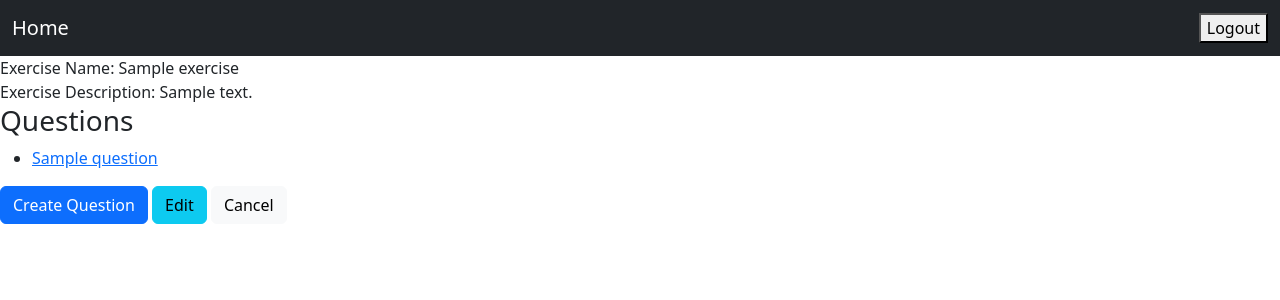
After one commit to khangduongn/logiclingo, a Django app: page /classroom/1/topic/1/exercise/1/ in a window 1280 px wide. The commit adds this page. Shown: the top 300 px of the page. Run offline with Django 5.2, Linux system fonts and the light colour scheme; a user stored in the database is signed in; tables that the repository leaves empty hold one stand-in row (values such as "Sample post").

Commit message:
Linked together exercises, topics, questions

```diff
--- a/main/forms.py
+++ b/main/forms.py
@@ -71,7 +71,7 @@ class ModifyQuestionForm(forms.ModelForm):
 class ExerciseForm(forms.ModelForm):
     class Meta:
         model = Exercise
-        fields = ['exerciseID', 'exerciseName', 'exerciseDescription']
+        fields = ['exerciseName', 'exerciseDescription']
 
 class ModifyExerciseForm(forms.ModelForm):
     class Meta:
--- a/main/templates/create_exercise.html
+++ b/main/templates/create_exercise.html
@@ -8,7 +8,7 @@
     {% csrf_token %}
     {{ form.as_p }}
     <button type="submit">Submit</button>
-    <a href="{% url 'index' %}"><button type="button">Cancel</button></a>
+    <a href="{% url 'topic' classroomID=classroomID topicID=topicID %}"><button type="button">Cancel</button></a>
 </form>
 
 {% endblock %}
--- a/main/templates/create_question.html
+++ b/main/templates/create_question.html
@@ -8,6 +8,6 @@
     {{ form.as_p }}
     <button type="submit">Create Question</button>
 </form>
-<a href="{% url 'classroom' id=classroomID %}" class="btn btn-light" role="button">Cancel</a>
+<a href="{% url 'exercise' classroomID=classroomID topicID=topicID exerciseID=exerciseID %}" class="btn btn-light" role="button">Cancel</a>
 
 {% endblock %}
--- /dev/null
+++ b/main/templates/exercise.html
@@ -0,0 +1,30 @@
+{% extends "base.html" %}
+
+{% block title %} Exercise {{ exercise.exerciseID }} {% endblock %}
+
+{% block content %}
+
+<div>Exercise Name: {{ exercise.exerciseName}} </div>
+<div>Exercise Description: {{ exercise.exerciseDescription }}</div>
+
+<div class="questions">
+    <h3>Questions</h3>
+    {% if exercise.questions.all %}
+        <ul class="question-list">
+            {% for question in exercise.questions.all %}
+                <li>
+                    <a href="{% url 'question' classroomID=classroomID topicID=topicID exerciseID=exercise.exerciseID questionID=question.questionID%}">
+                        {{ question.questionPrompt }}
+                    </a>
+                </li>
+            {% endfor %}
+        </ul>
+    {% else %}
+        <p>This exercise doesn't have any questions yet.</p>
+    {% endif %}
+</div>
+
+<a href="{% url 'create_question' classroomID=classroomID topicID=topicID exerciseID=exercise.exerciseID %}" class="btn btn-primary" role="button">Create Question</a>
+<a href="{% url 'modify_exercise' classroomID=classroomID topicID=topicID exerciseID=exercise.exerciseID %}" class="btn btn-info" role="button">Edit</a>
+<a href="{% url 'topic' classroomID=classroomID topicID=topicID %}" class="btn btn-light" role="button">Cancel</a>
+{% endblock content %}
--- a/main/templates/modify_exercise.html
+++ b/main/templates/modify_exercise.html
@@ -10,5 +10,5 @@
     <button type="submit">Save</button>
 </form>
 
-<a href="{% url 'exercise' classroomID=classroomID exerciseID=exercise.exerciseID %}" class="btn btn-light">Cancel</a>
+<a href="{% url 'exercise' classroomID=classroomID topicID=topicID exerciseID=exercise.exerciseID %}" class="btn btn-light">Cancel</a>
 {% endblock %}
--- a/main/templates/modify_question.html
+++ b/main/templates/modify_question.html
@@ -10,5 +10,5 @@
     <button type="submit">Save</button>
 </form>
 
-<a href="{% url 'question' classroomID=classroomID questionID=question.questionID %}" class="btn btn-light">Cancel</a>
+<a href="{% url 'question' classroomID=classroomID topicID=topicID exerciseID=exerciseID questionID=question.questionID %}" class="btn btn-light">Cancel</a>
 {% endblock %}
--- a/main/templates/question.html
+++ b/main/templates/question.html
@@ -8,6 +8,6 @@
 <div>Question Type: {{ question.get_questionType_display}} </div>
 <div>Prompt: {{ question.questionPrompt}} </div>
 <div>Correct Answer: {{ question.correctAnswer }}</div>
-<a href="{% url 'modify_question' classroomID=classroomID questionID=question.questionID %}" class="btn btn-info" role="button">Edit</a>
-<a href="{% url 'classroom' id=classroomID %}" class="btn btn-light" role="button">Cancel</a>
+<a href="{% url 'modify_question' classroomID=classroomID topicID=topicID exerciseID=exerciseID questionID=question.questionID %}" class="btn btn-info" role="button">Edit</a>
+<a href="{% url 'exercise' classroomID=classroomID topicID=topicID exerciseID=exerciseID %}" class="btn btn-light" role="button">Cancel</a>
 {% endblock content %}
--- a/main/urls.py
+++ b/main/urls.py
@@ -9,12 +9,15 @@ urlpatterns = [
     path('classroom/<int:id>/', views.classroom, name='classroom'),
     path('create_student/', views.create_student, name='create_student'),
     path('create_instructor/', views.create_instructor, name='create_instructor'),
-    path('classroom/<int:classroomID>/create_question/', views.create_question, name='create_question'),
-    path('classroom/<int:classroomID>/question/<int:questionID>/', views.question, name='question'),
     path('join-classroom/', views.join_classroom, name='join_classroom'),
     path('classroom/<int:id>/settings', views.classroom_settings, name='classroom_settings'),
     path('confirm-join/', views.confirm_join_classroom, name='confirm_join_classroom'),
     path('classroom/<int:classroomID>/create_topic/', views.create_topic, name='create_topic'),
     path('classroom/<int:classroomID>/topic/<int:topicID>/', views.topic, name='topic'),
-    path('classroom/<int:classroomID>/question/<int:questionID>/modify/', views.modify_question, name='modify_question'),
+    path('classroom/<int:classroomID>/topic/<int:topicID>/exercise/<int:exerciseID>/create_question/', views.create_question, name='create_question'),
+    path('classroom/<int:classroomID>/topic/<int:topicID>/exercise/<int:exerciseID>/question/<int:questionID>/', views.question, name='question'),
+    path('classroom/<int:classroomID>/topic/<int:topicID>/exercise/<int:exerciseID>/question/<int:questionID>/modify/', views.modify_question, name='modify_question'),
+    path('classroom/<int:classroomID>/topic/<int:topicID>/create_exercise/', views.create_exercise, name='create_exercise'),
+    path('classroom/<int:classroomID>/topic/<int:topicID>/exercise/<int:exerciseID>/', views.exercise, name='exercise'),
+    path('classroom/<int:classroomID>/topic/<int:topicID>/exercise/<int:exerciseID>/modify/', views.modify_exercise, name='modify_exercise'),
 ]
--- a/main/views.py
+++ b/main/views.py
@@ -166,6 +166,10 @@ def confirm_join_classroom(request):
 @login_required
 def create_topic(request, classroomID):
 
+    if is_student(request.user):
+        return redirect('index')
+
+    classroom = get_object_or_404(Classroom, classroomID=classroomID)
     form = TopicForm()
 
     if request.method == 'POST':
@@ -175,7 +179,7 @@ def create_topic(request, classroomID):
             topicDescription = form.cleaned_data['topicDescription']
             topicNote = form.cleaned_data['topicNote']
 
-            topic = TopicController.createNewTopic(topicName, topicDescription, topicNote)
+            topic = TopicController.createNewTopic(topicName, topicDescription, topicNote, classroom)
 
             if topic:
                 return redirect('topic', classroomID=classroomID, topicID=topic.topicID)
@@ -190,11 +194,12 @@ def topic(request, classroomID, topicID):
     return render(request, 'topic.html', {'topic': topic, 'classroomID': classroomID})
 
 
-def create_question(request, classroomID):
+def create_question(request, classroomID, topicID, exerciseID):
     # If the user is a student, redirect them back
     if is_student(request.user):
         return redirect('index')
 
+    exercise = get_object_or_404(Exercise, exerciseID=exerciseID)
     form = QuestionForm()
 
     if request.method == 'POST':
@@ -204,23 +209,23 @@ def create_question(request, classroomID):
             questionPrompt = form.cleaned_data['questionPrompt']
             correctAnswer = form.cleaned_data['correctAnswer']
 
-            question = QuestionController.createNewQuestion(questionType, questionPrompt, correctAnswer)
+            question = QuestionController.createNewQuestion(questionType, questionPrompt, correctAnswer, exercise)
 
             if question:
-                return redirect('question', classroomID=classroomID, questionID=question.questionID)
+                return redirect('question', classroomID=classroomID, topicID=topicID, exerciseID=exerciseID, questionID=question.questionID)
 
-    return render(request, 'create_question.html', {'form': form, 'classroomID': classroomID})
+    return render(request, 'create_question.html', {'form': form, 'classroomID': classroomID, 'topicID': topicID, 'exerciseID': exerciseID})
 
 
 @login_required
-def question(request, classroomID, questionID):
+def question(request, classroomID, topicID, exerciseID, questionID):
 
     question = get_object_or_404(Question, questionID=questionID)
-    return render(request, 'question.html', {'question': question, 'classroomID': classroomID})
+    return render(request, 'question.html', {'question': question, 'classroomID': classroomID, 'topicID': topicID, 'exerciseID': exerciseID})
 
 
 @login_required
-def modify_question(request, classroomID, questionID):
+def modify_question(request, classroomID, topicID, exerciseID, questionID):
 
     if is_student(request.user):
         return redirect('index')
@@ -230,38 +235,43 @@ def modify_question(request, classroomID, questionID):
         modifyQuestionForm = ModifyQuestionForm(request.POST, instance=question)
         if modifyQuestionForm.is_valid():
             modifyQuestionForm.save()
-            return redirect('question', classroomID=classroomID, questionID=question.questionID)
+            return redirect('question', classroomID=classroomID, topicID=topicID, exerciseID=exerciseID, questionID=question.questionID)
 
-    return render(request, 'modify_question.html', {'form': modifyQuestionForm, 'classroomID': classroomID, 'question': question})
+    return render(request, 'modify_question.html', {'form': modifyQuestionForm, 'classroomID': classroomID, 'topicID': topicID, 'exerciseID': exerciseID, 'question': question})
 
 @login_required
-def create_exercise(request):
+def create_exercise(request, classroomID, topicID):
     if is_student(request.user):
         return redirect('index')
 
+    topic = get_object_or_404(Topic, topicID=topicID)
+    form = ExerciseForm()
+
     if request.method == 'POST':
         form = ExerciseForm(request.POST)
+        if form.is_valid():
 
-    if form.is_valid():
-        exercise = form.save(commit=False)
-        exercise.created_by = request.user
-        exercise.save()
-        return redirect('exercise_detail', exerciseID=exercise.exerciseID)
-    else:
-        form = ExerciseForm()
+            exerciseName = form.cleaned_data['exerciseName']
+            exerciseDescription = form.cleaned_data['exerciseDescription']
 
-    return render(request, 'create_exercise.html', {'form': form})
+            exercise = ExerciseController.createNewExercise(exerciseName, exerciseDescription, topic)
+
+            return redirect('exercise', classroomID=classroomID, topicID=topicID, exerciseID=exercise.exerciseID)
+        else:
+            form = ExerciseForm()
+
+    return render(request, 'create_exercise.html', {'form': form, 'classroomID': classroomID, 'topicID': topicID})
 
 
 @login_required
-def exercise(request, classroomID, exerciseID):
+def exercise(request, classroomID, topicID, exerciseID):
 
     exercise = get_object_or_404(Exercise, exerciseID=exerciseID)
-    return render(request, 'exercise.html', {'exercise': exercise, 'classroomID': classroomID})
+    return render(request, 'exercise.html', {'exercise': exercise, 'classroomID': classroomID, 'topicID': topicID})
 
 
 @login_required
-def modify_exercise(request, classroomID, exerciseID):
+def modify_exercise(request, classroomID, topicID, exerciseID):
 
     if is_student(request.user):
         return redirect('index')
@@ -271,6 +281,6 @@ def modify_exercise(request, classroomID, exerciseID):
         modifyExerciseForm = ModifyExerciseForm(request.POST, instance=exercise)
         if modifyExerciseForm.is_valid():
             modifyExerciseForm.save()
-            return redirect('exercise', classroomID=classroomID, exerciseID=exercise.exerciseID)
+            return redirect('exercise', classroomID=classroomID, topicID=topicID, exerciseID=exercise.exerciseID)
 
-    return render(request, 'modify_exercise.html', {'form': modifyExerciseForm, 'classroomID': classroomID, 'exercise': exercise})
+    return render(request, 'modify_exercise.html', {'form': modifyExerciseForm, 'classroomID': classroomID, 'topicID': topicID, 'exercise': exercise})
```
Also changed, not shown: main/controllers.py (+27 -5 lines), main/models.py (+5 -3 lines), main/templates/classroom.html (+20 -1 lines), main/templates/topic.html (+19 -0 lines), main/migrations/0001_initial.py.
